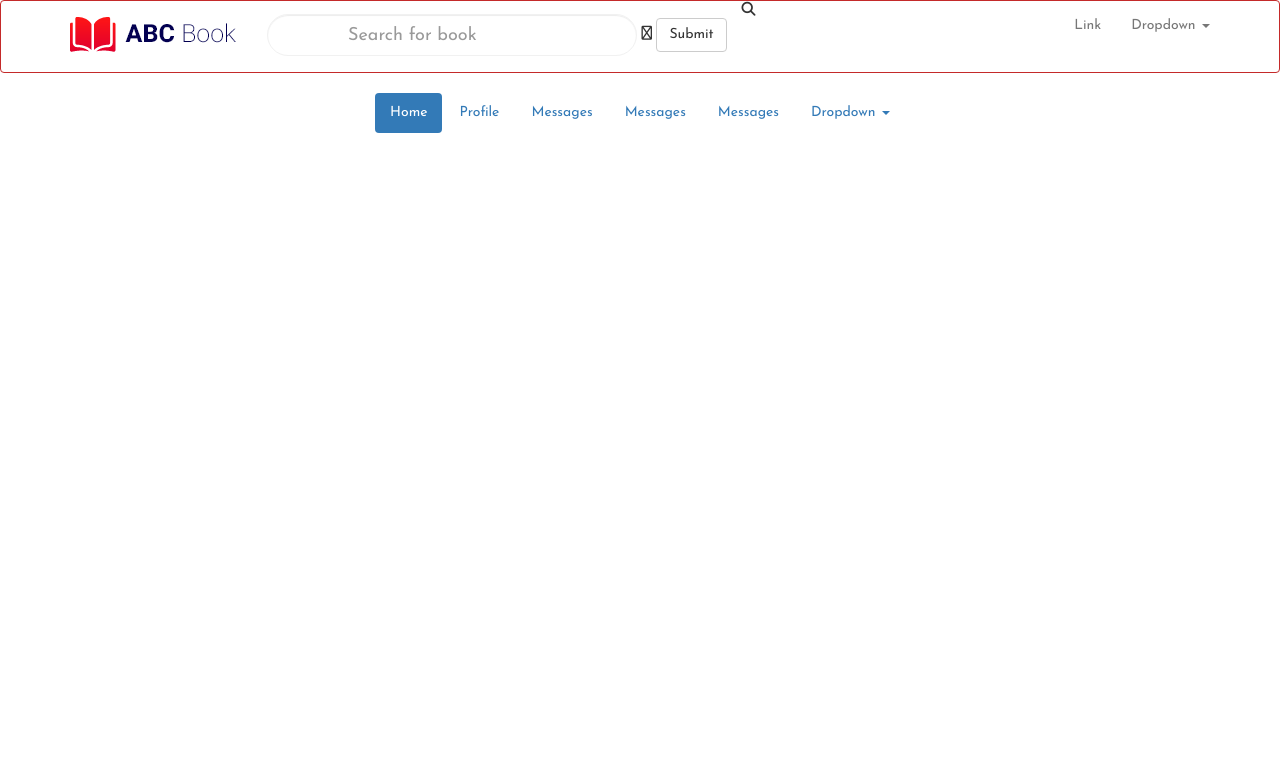
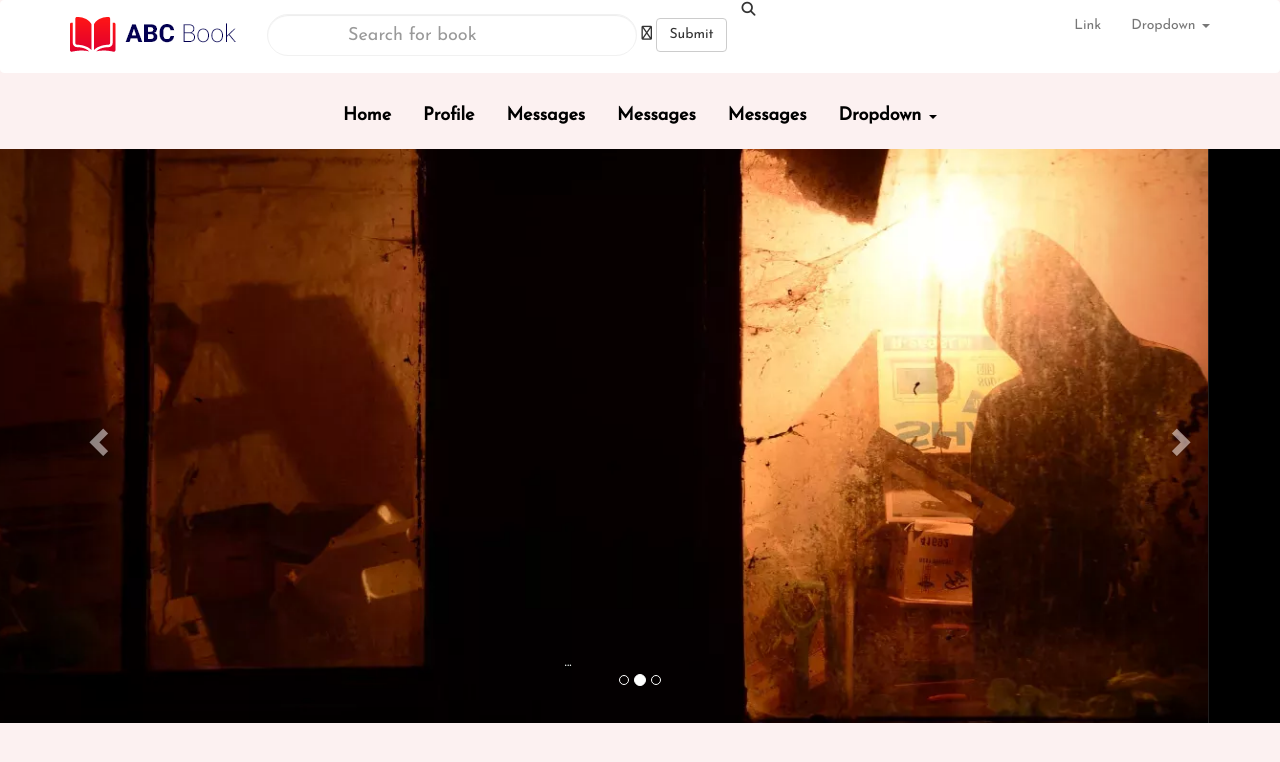
Before and after one commit to MustafaAhmed22/Bookstore, a plain HTML site: page index.html in a window 1280 px wide. Drawn offline with nearby package versions, Linux system fonts and the light colour scheme.

Commit message:
carousal

```diff
--- a/code.js
+++ b/code.js
@@ -0,0 +1 @@
+$('.carousel').carousel()
--- a/css/style.css
+++ b/css/style.css
@@ -9,12 +9,10 @@
 body{
 font-family: 'Josefin Sans',sans-serif;
 height: 1200px;
+background-color: rgba(247, 207, 207, 0.288);
 }
-
-
 .navbar-default{
     background-color: #fff;
-    border-color: rgb(196, 42, 42);
 }
 .navbar-default .navbar-collapse,
 .navbar-default .navbar-form{
@@ -32,4 +30,19 @@ height: 1200px;
 .flex{
 display: flex;
 justify-content: center;
+    color:black;
+margin-bottom: 10px;
+
 }
+.nav-pills li a{
+    color: black;
+    font-weight: 600;
+    font-size: 18px;
+}
+.nav-pills li a:hover {
+    color: red;
+    background-color: #fff;
+}
+.navbar-default{
+border-color: #fff;
+}
--- a/index.html
+++ b/index.html
@@ -58,10 +58,10 @@ integrity="sha384-BVYiiSIFeK1dGmJRAkycuHAHRg32OmUcww7on3RYdg4Va+PmSTsz/K68vbdEjh
   </div><!-- /.container-fluid -->
 </nav>
 
-            <!--carousel-->
-<div class="flex">
+            <!--second nav-->
+<div class="flex ">
 <ul class="nav nav-pills">
-  <li role="presentation" class="active"><a href="#">Home</a></li>
+  <li role="presentation" ><a href="#">Home</a></li>
   <li role="presentation"><a href="#">Profile</a></li>
   <li role="presentation"><a href="#">Messages</a></li>
     <li role="presentation"><a href="#">Messages</a></li>
@@ -82,6 +82,65 @@ integrity="sha384-BVYiiSIFeK1dGmJRAkycuHAHRg32OmUcww7on3RYdg4Va+PmSTsz/K68vbdEjh
 
 </div>
 
+<!--------------------------second nav---------------------->
+<!---------------------------------carousal------------------------------>
+<div id="carousel-example-generic" class="carousel slide" data-ride="carousel">
+  <!-- Indicators -->
+  <ol class="carousel-indicators">
+    <li data-target="#carousel-example-generic" data-slide-to="0" class="active"></li>
+    <li data-target="#carousel-example-generic" data-slide-to="1"></li>
+    <li data-target="#carousel-example-generic" data-slide-to="2"></li>
+  </ol>
+
+  <!-- Wrapper for slides -->
+  <div class="carousel-inner" role="listbox">
+    <div class="item active">
+      <img src="images/h1_hero1.jpg.webp" alt="...">
+      <div class="carousel-caption">
+        ...
+      </div>
+    </div>
+    <div class="item">
+      <img src="images/h1_hero2.jpg.webp" alt="...">
+      <div class="carousel-caption">
+        ...
+      </div>
+    </div>
+ <div class="item">
+      <img src="images/h1_hero3.jpg.webp" alt="...">
+      <div class="carousel-caption">
+        ...
+      </div>
+    </div>
+
+  </div>
+
+  <!-- Controls -->
+  <a class="left carousel-control" href="#carousel-example-generic" role="button" data-slide="prev">
+    <span class="glyphicon glyphicon-chevron-left" aria-hidden="true"></span>
+    <span class="sr-only">Previous</span>
+  </a>
+  <a class="right carousel-control" href="#carousel-example-generic" role="button" data-slide="next">
+    <span class="glyphicon glyphicon-chevron-right" aria-hidden="true"></span>
+    <span class="sr-only">Next</span>
+  </a>
+</div>
+
+
+
+
+
+
+
+
+
+
+
+
+
+
+
+<!---------------------------------carousal------------------------------>
 
 
     <script src="code.js"></script>
```
Also changed, not shown: images/h1_hero1.jpg.webp (added), images/h1_hero2.jpg.webp (added), images/h1_hero3.jpg.webp (added).
